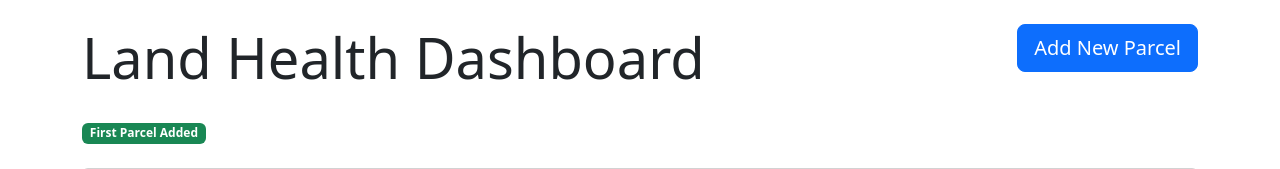
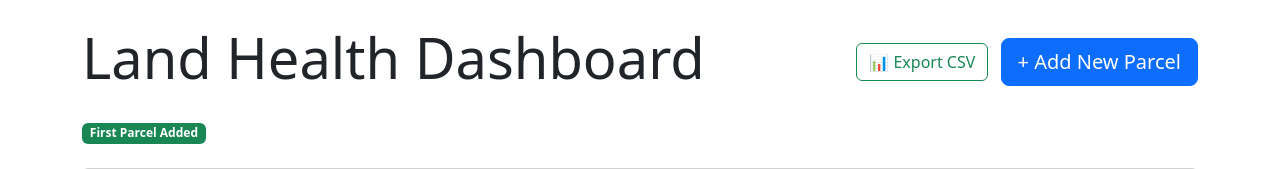
Before and after one commit to ThatDudeJude/Land_Guardian, a Flask app: template landguardian/app/templates/dashboard.html in a window 1280 px wide. Shown: the part 56-225 px from the top of the page. Run offline with Flask 3, Linux system fonts and the light colour scheme; the template is opened without the code that fills it: values that come from a table or form of the project are taken from there, others are empty.

Commit message:
Added export csv button to dashboard header

```diff
--- a/landguardian/app/templates/dashboard.html
+++ b/landguardian/app/templates/dashboard.html
@@ -1,7 +1,7 @@
 {% extends "base.html" %} {% block title %}Dashboard - LandGuardian{% endblock
 %} {% block content %}
-<div class="row mb-4">
-  <div class="col">
+<div class="d-flex justify-content-between align-items-center mb-4">
+  <div>
     <h1 class="display-4">Land Health Dashboard</h1>
     {% if not parcels %}
     <p class="text-muted">Step 1 of 3: Add your first land parcel</p>
@@ -12,9 +12,17 @@
     </p>
     {% endif %}
   </div>
-  <div class="col-auto">
+  <div>
+    {% if parcels %}
+    <a
+      href="{{ url_for('main.export_csv') }}"
+      class="btn btn-outline-success me-2"
+    >
+      📊 Export CSV
+    </a>
+    {% endif %}
     <a href="{{ url_for('main.add_parcel') }}" class="btn btn-primary btn-lg"
-      >Add New Parcel</a
+      >+ Add New Parcel</a
     >
   </div>
 </div>
```
Also changed, not shown: PROMPTS.md (+3 -0 lines), TASKS_AND_CHANGES.md (+7 -0 lines).
